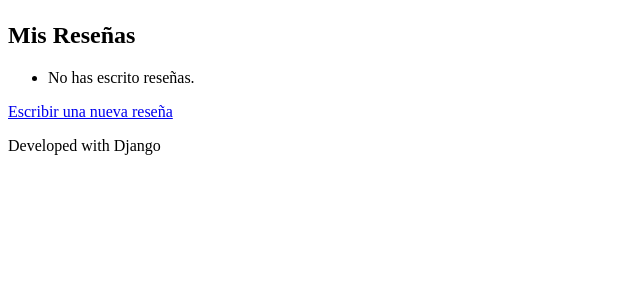
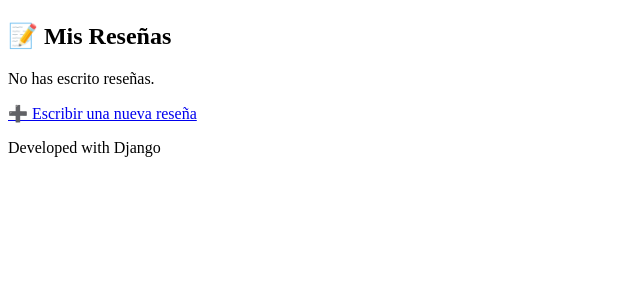
Before and after one commit to SujetoDelta-XXI/Desarrollo-de-Aplicaciones-Empresariales, a Django app: page /users/reviews/ in a window 1280 px wide. Shown: the part 58-358 px from the top of the page, without its empty margins (0-640 px from the left). Run offline with Django 5.2, Linux system fonts and the light colour scheme; the visitor is signed in with stand-in values (Sample User, id 1); parts of the project's set-up code (start-up, migrations or seed data) failed here and were passed over.

Commit message:
Cambios finales - Diseño - Users App

```diff
--- a/Lab04/src/users/templates/users/review_list.html
+++ b/Lab04/src/users/templates/users/review_list.html
@@ -4,18 +4,39 @@
 
 {% block content %}
 <div class="container mt-4">
-  <h2>Mis Reseñas</h2>
-  <ul>
+  <h2 class="mb-4">📝 Mis Reseñas</h2>
+
+  <div class="row row-cols-1 row-cols-md-2 row-cols-lg-3 g-4">
     {% for review in reviews %}
-      <li>
-        <a href="{% url 'review_detail' review.pk %}">
-          Reseña de <strong>{{ review.book.title }}</strong> - {{ review.rating }}/5
-        </a> ({{ review.created_at|date:"d/m/Y" }})
-      </li>
+    <div class="col">
+      <div class="card h-100 shadow-sm">
+        <div class="card-body">
+          <h5 class="card-title">📚 {{ review.book.title }}</h5>
+          <p class="card-text">
+            ⭐ Calificación: <strong>{{ review.rating }}/5</strong><br>
+            📅 Fecha: {{ review.created_at|date:"d/m/Y" }}
+          </p>
+          <a href="{% url 'review_detail' review.pk %}" class="btn btn-primary">
+            Ver Reseña 👀
+          </a>
+        </div>
+      </div>
+    </div>
     {% empty %}
-      <li>No has escrito reseñas.</li>
+    <div class="col">
+      <div class="card h-100 shadow-sm">
+        <div class="card-body">
+          <p class="card-text">No has escrito reseñas.</p>
+        </div>
+      </div>
+    </div>
     {% endfor %}
-  </ul>
-  <a href="{% url 'review_create' %}" class="btn btn-primary">Escribir una nueva reseña</a>
+  </div>
+
+  <div class="mt-4">
+    <a href="{% url 'review_create' %}" class="btn btn-success">
+      ➕ Escribir una nueva reseña
+    </a>
+  </div>
 </div>
 {% endblock %}
```
Also changed, not shown: Lab04/src/users/templates/users/reading_list_list.html (+30 -6 lines).
